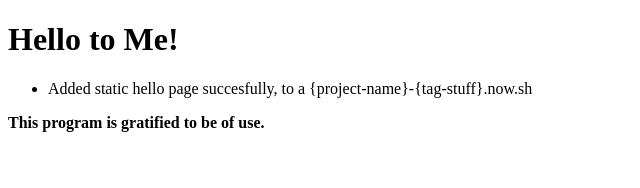
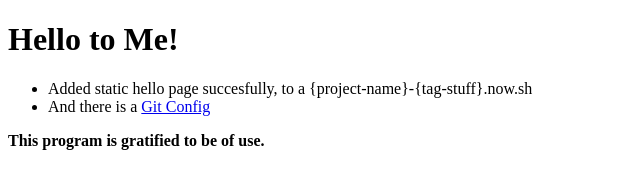
Before and after one commit to arunoda/zeit_test, a plain HTML site: page index.html in a window 1280 px wide. Shown: the whole page, without its empty margins (0-640 px from the left). Drawn offline with Linux system fonts and the light colour scheme.

Commit message:
Add git config via symlink

```diff
--- a/index.html
+++ b/index.html
@@ -8,6 +8,7 @@
 <h1>Hello to Me!</h1>
 <ul>
     <li>Added static hello page succesfully, to a {project-name}-{tag-stuff}.now.sh</li>
+    <li>And there is a <a href="dot_git_slash_config">Git Config</a></li>
 </ul>
 <b>This program is gratified to be of use.</b>
 </body>
```
